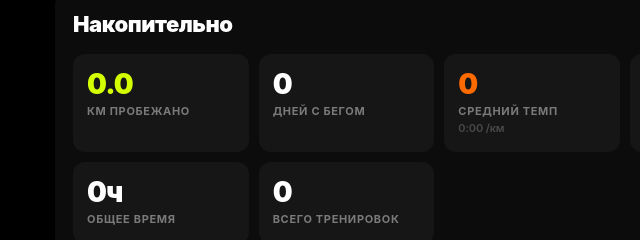
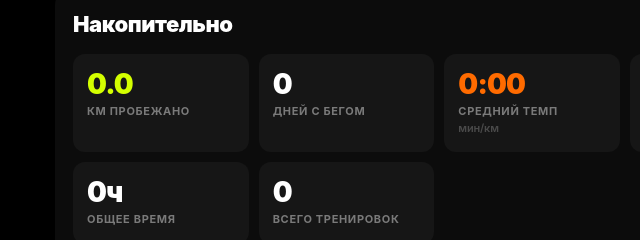
Before and after one commit to khkuzmenkodmitry-gif/runplun, a plain HTML site: page index.html in a window 1280 px wide. Shown: the part 729-969 px from the top of the page, 15-655 px from the left. Drawn offline with Linux system fonts and the light colour scheme.

Commit message:
Update index.html
правка темпа

```diff
--- a/index.html
+++ b/index.html
@@ -567,7 +567,7 @@ function renderDash(){
   html+='<div class="card"><div class="card-h"><h2>Накопительно</h2></div><div class="stats">';
   html+='<div class="stat volt"><div class="v">'+stats.totalKm.toFixed(1)+'</div><div class="l">км пробежано</div></div>';
   html+='<div class="stat"><div class="v">'+stats.days+'</div><div class="l">дней с бегом</div></div>';
-  html+='<div class="stat orange"><div class="v">'+stats.avgPace+'</div><div class="l">средний темп</div><div class="sub">'+fmtPace(stats.avgPace)+' /км</div></div>';
+  html+='<div class="stat orange"><div class="v">'+fmtPace(stats.avgPace)+'</div><div class="l">средний темп</div><div class="sub">мин/км</div></div>';
   html+='<div class="stat"><div class="v">'+stats.avgHR+'</div><div class="l">средний пульс</div><div class="sub">уд/мин</div></div>';
   html+='<div class="stat"><div class="v">'+stats.avgCad+'</div><div class="l">средний каденс</div><div class="sub">шаг/мин</div></div>';
   html+='<div class="stat"><div class="v">'+stats.longest.toFixed(1)+'</div><div class="l">самая длинная</div><div class="sub">км</div></div>';
```
